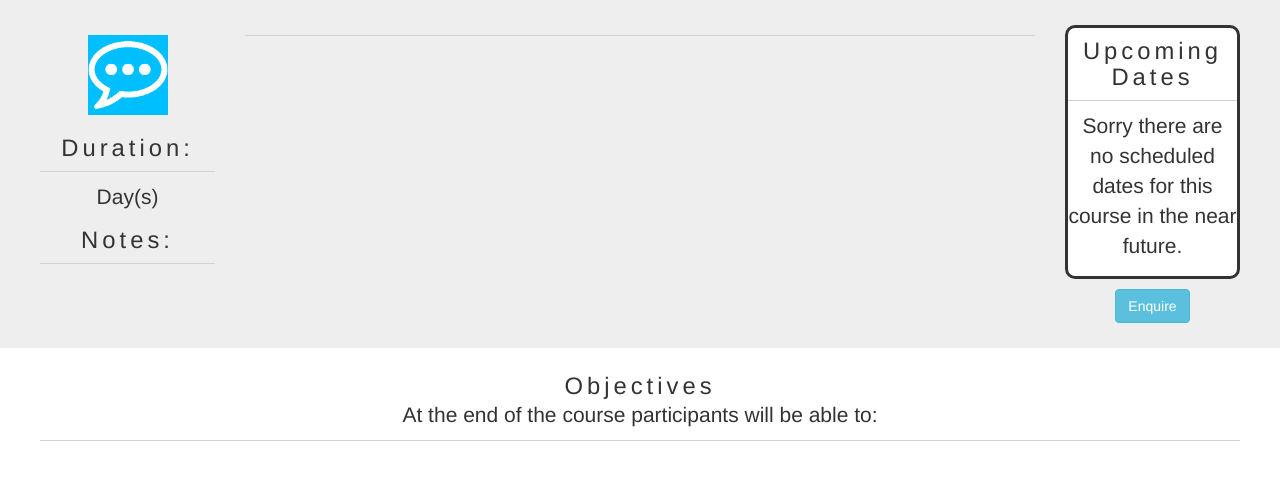
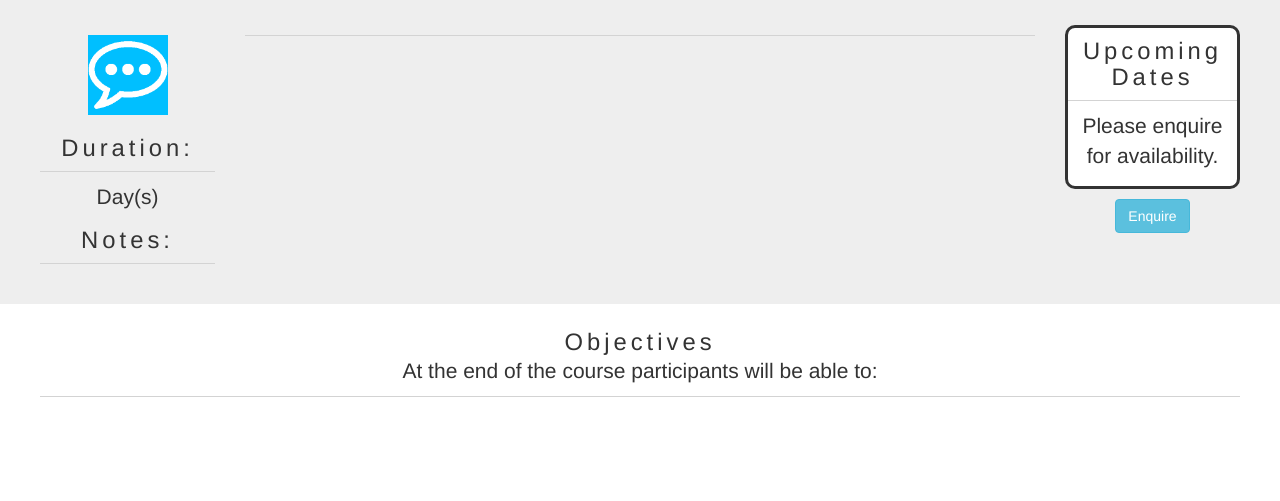
Before and after one commit to SkillsGen/sgmain, a Flask app: template templates/manage-course.html in a window 1280 px wide. Shown: the part 51-552 px from the top of the page. Run offline with Flask 2, Linux system fonts and the light colour scheme; the template is opened without the code that fills it, so the values that code supplies are empty; some libraries are stand-ins or nearby versions.

Commit message:
changed language

```diff
--- a/templates/it.html
+++ b/templates/it.html
@@ -21,7 +21,7 @@
             <div class="publicdates">
                 <h4 style="border-bottom: solid; border-width: 1px; border-color:grey;padding-bottom:10px">Upcoming Dates</h4>
                 {% if dates|length == 0 %}
-                <p>Sorry there are no scheduled dates for this course in the near future.</p>
+                <p>Please enquire for availability.</p>
                 {% else %}
                 {% for row in dates %}
                 <a href="{{ url_for('enquire', token = row.id) }}"><h4>{{ row.date_part }} {{ row.month }}</h4></a>
--- a/templates/manage-course.html
+++ b/templates/manage-course.html
@@ -23,7 +23,7 @@
             <div class="publicdates">
                 <h3>Upcoming Dates</h3>
                 {% if dates|length == 0 %}
-                <p>Sorry there are no scheduled dates for this course in the near future.</p>
+                <p>Please enquire for availability.</p>
                 {% else %}
                 {% for row in dates %}
                 <a href="{{ url_for('enquire', token = row.id) }}"><h4>{{ row.date_part }} {{ row.month }}</h4></a>
```
